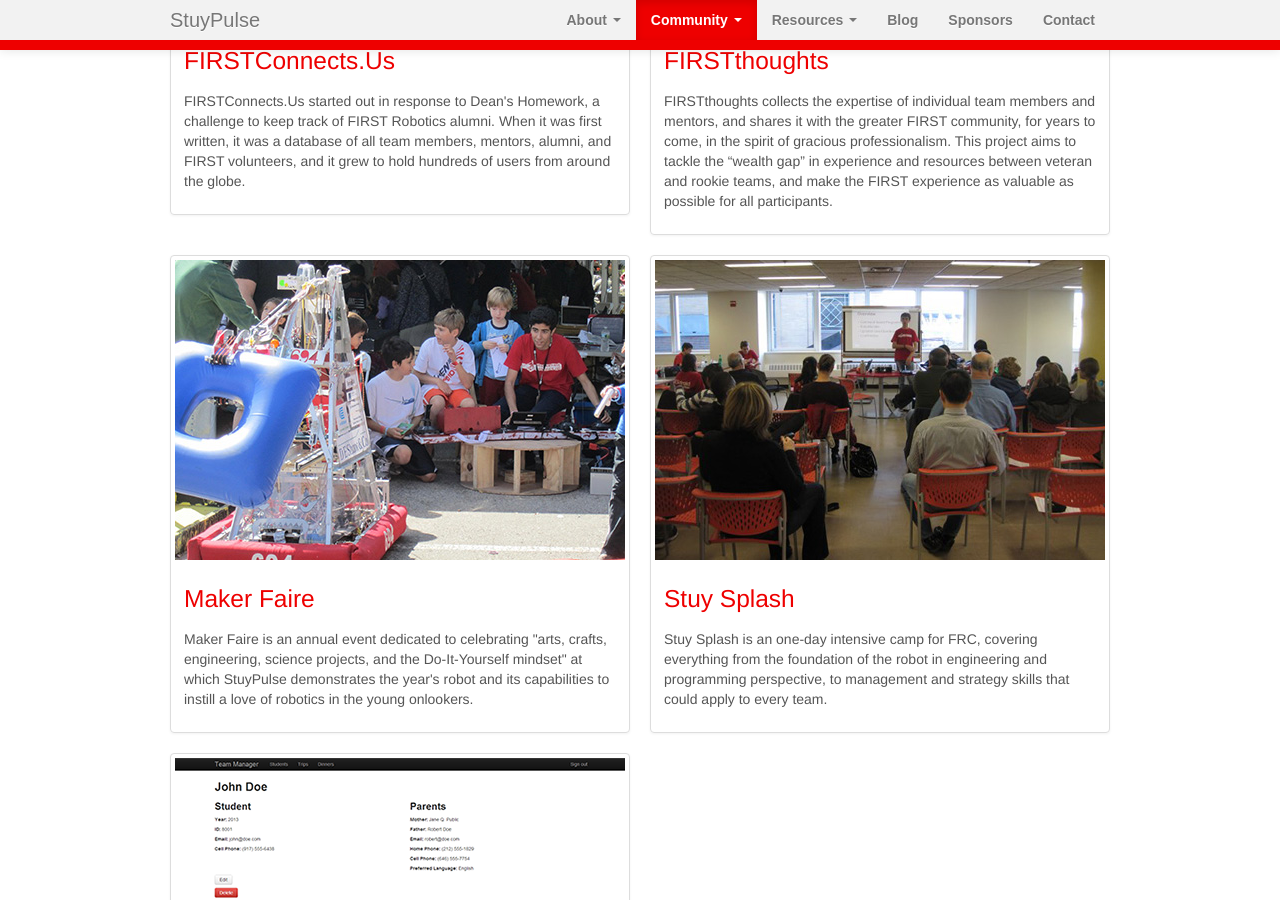
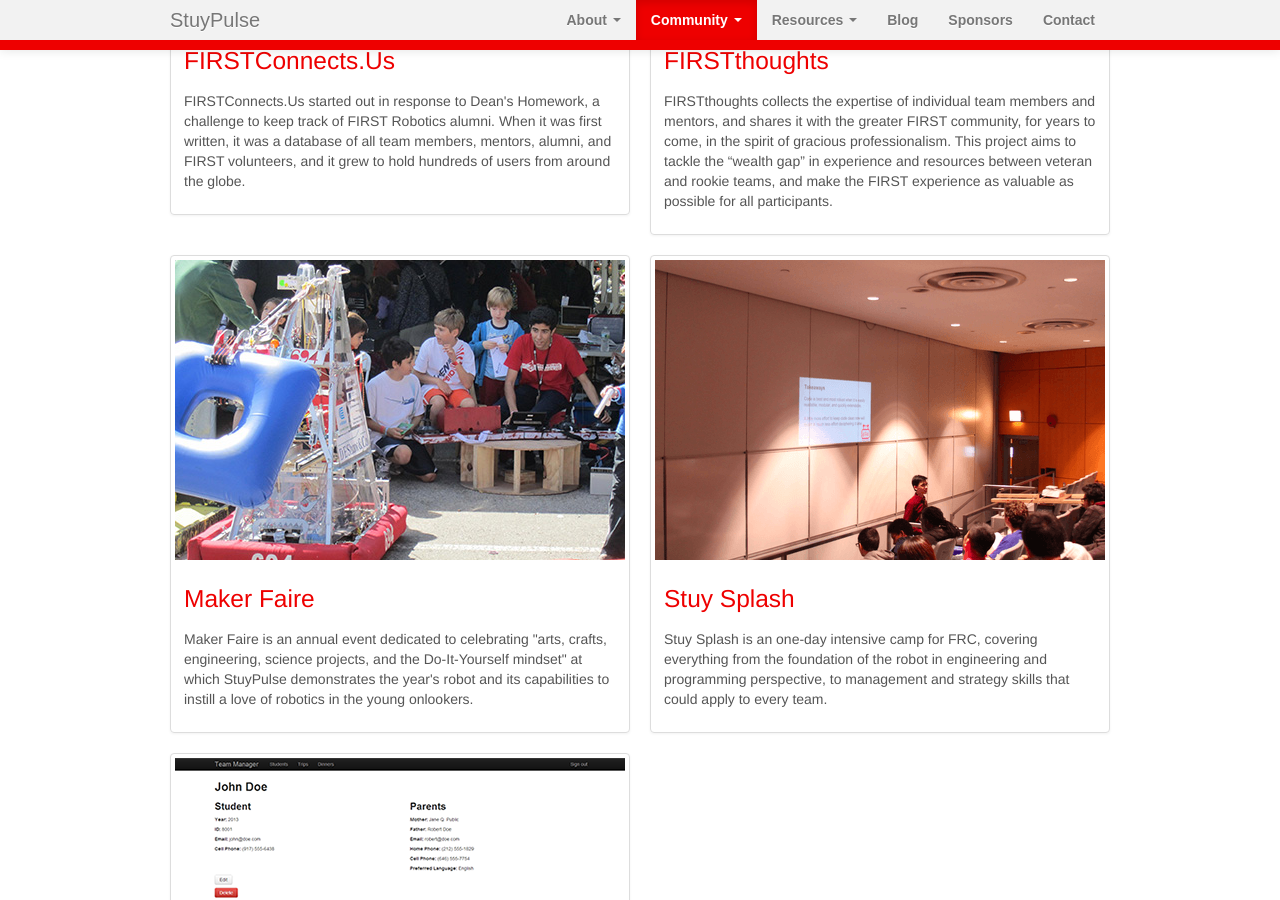
Before and after one commit to StuyPulse/team694.github.io, a Jekyll site: the page built from community/projects/index.html, in a window 1280 px wide and 900 px high, scrolled down 493 px. Built offline with Jekyll 4.4.1, drawn with Linux system fonts in a browser that asks for light colours; nearby versions of some CDN libraries.

Commit message:
Update Stuy Splash image

```diff
--- a/community/projects/index.html
+++ b/community/projects/index.html
@@ -17,7 +17,7 @@
       description: Maker Faire is an annual event dedicated to celebrating "arts, crafts, engineering, science projects, and the Do-It-Yourself mindset" at which StuyPulse demonstrates the year's robot and its capabilities to instill a love of robotics in the young onlookers.
     - name: Stuy Splash
       url: /community/projects/stuysplash/
-      image-url: /img/projects/stuysplash.jpg
+      image-url: /img/projects/stuysplash.png
       description: Stuy Splash is an one-day intensive camp for FRC, covering everything from the foundation of the robot in engineering and programming perspective, to management and strategy skills that could apply to every team.
     - name: Team Manager
       url: /community/projects/teammanager/
```
Also changed, not shown: img/projects/stuysplash.jpg (deleted), img/projects/stuysplash.png (added).
